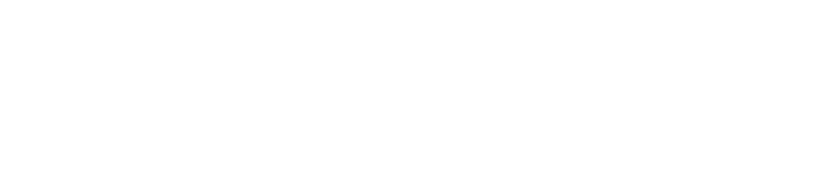
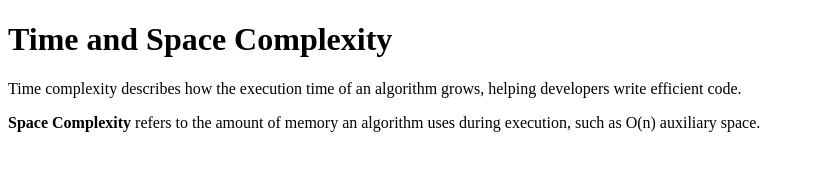
Before and after one commit to acciojob/time-and-space-complexity-aayan-bot, a website: page main.html in a window 1280 px wide. Shown: the whole page, without its empty margins (0-815 px from the left). Drawn offline with Linux system fonts and the light colour scheme.

Commit message:
created a submission

```diff
--- a/main.html
+++ b/main.html
@@ -8,6 +8,9 @@
 
 <body>
 	<!-- the entire body must be written by student -->
+	<h1>Time and Space Complexity</h1>
+    <p>Time complexity describes how the execution time of an algorithm grows, helping developers write efficient code.</p>
+    <p><b>Space Complexity</b> refers to the amount of memory an algorithm uses during execution, such as O(n) auxiliary space.</p>
     <script type="text/javascript" src="./script.js">
 </script>
 
```
